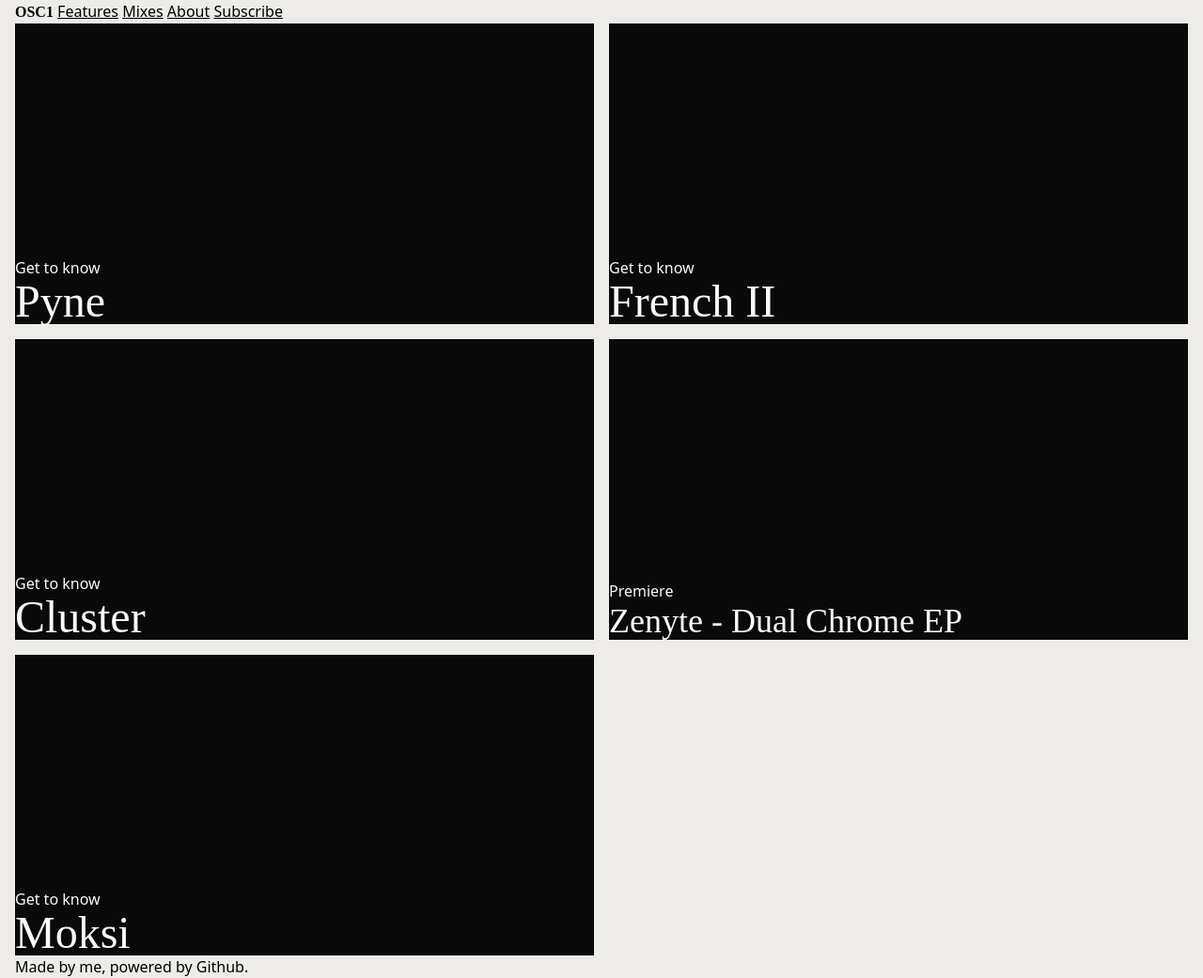
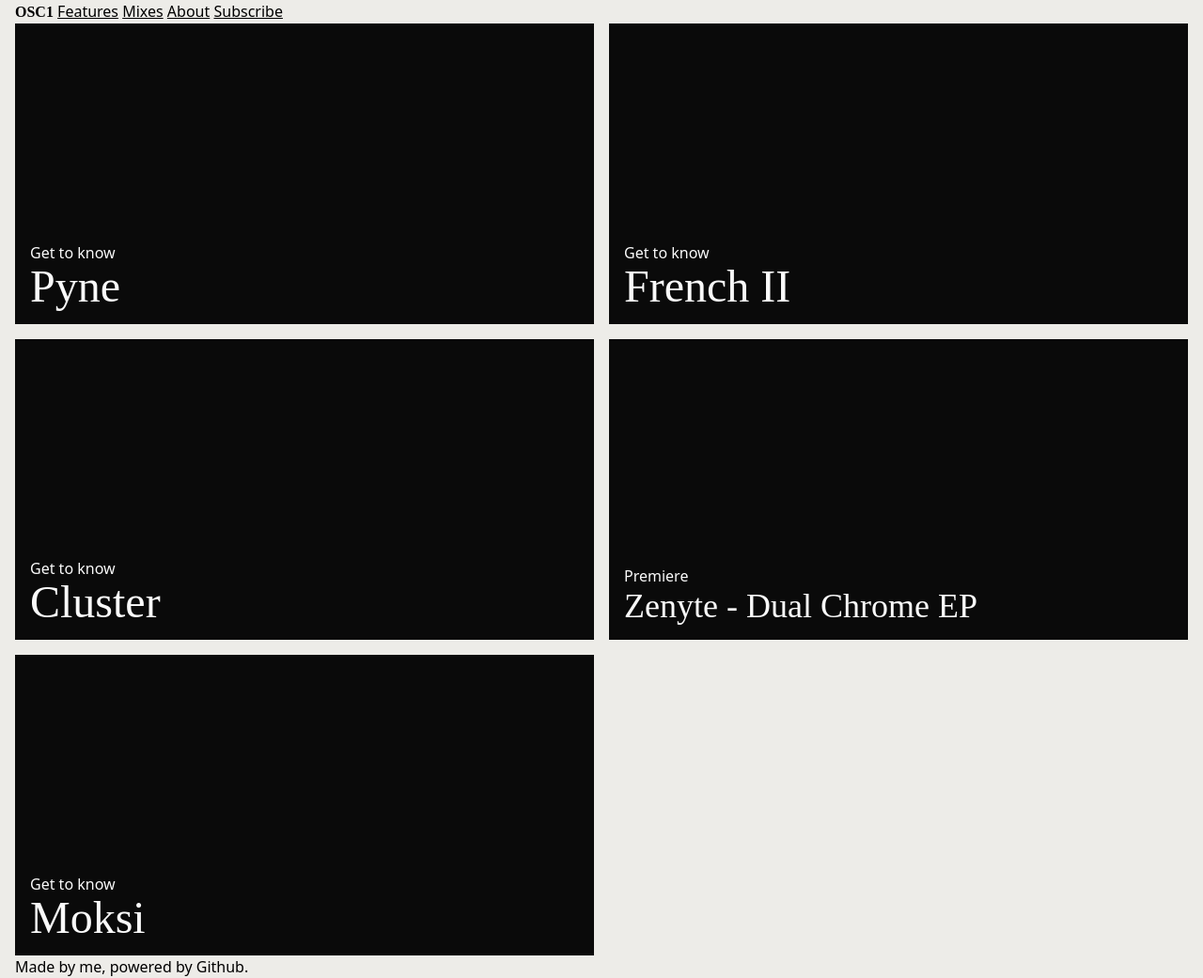
Before and after one commit to osc1blog/osc1blog.github.io, a Jekyll site: the page built from index.markdown, in a window 1280 px wide. Shown: the whole page at 94% size. Built offline with Jekyll 4.4.1, drawn with Linux system fonts in a browser that asks for light colours; nearby versions of some CDN libraries; some web fonts are replaced.

Commit message:
Update home.html

```diff
--- a/_layouts/home.html
+++ b/_layouts/home.html
@@ -6,7 +6,7 @@ layout: default
     <a href="{{ post.url }}">
       <div class="w-full h-80 text-neutral-50 bg-neutral-950 flex items-stretch">
         {% assign parts = post.title | split: ": " %}
-        <div class="self-end">
+        <div class="self-end p-4">
           <h3>{{ parts.first }}</h3>
           {% assign last = parts.last %}
           {% if last.size > 10 %} <h1 class="text-4xl">{{ parts.last }}</h1> {% else %} <h1 class="text-5xl">{{ parts.last }}</h1> {% endif %}
```
